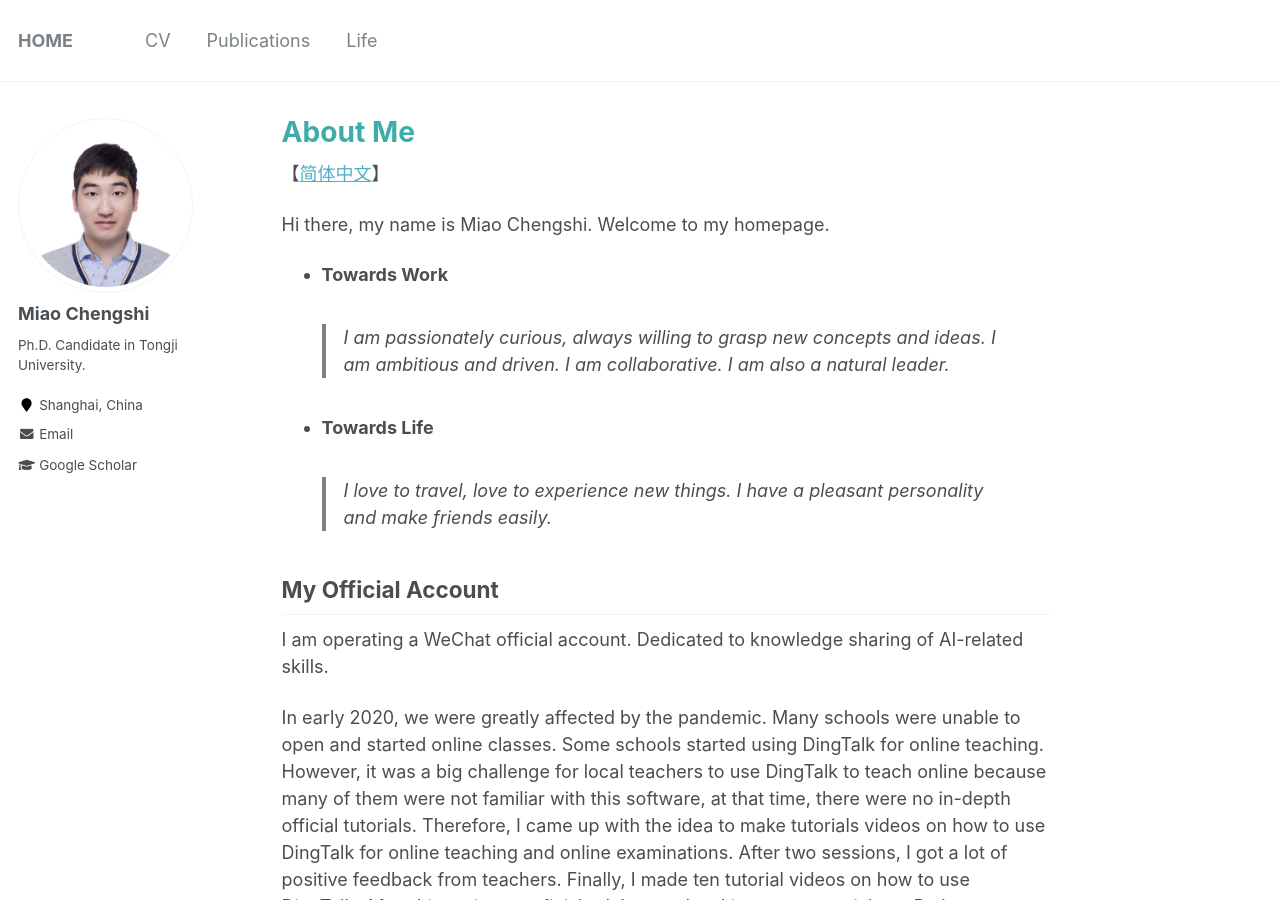
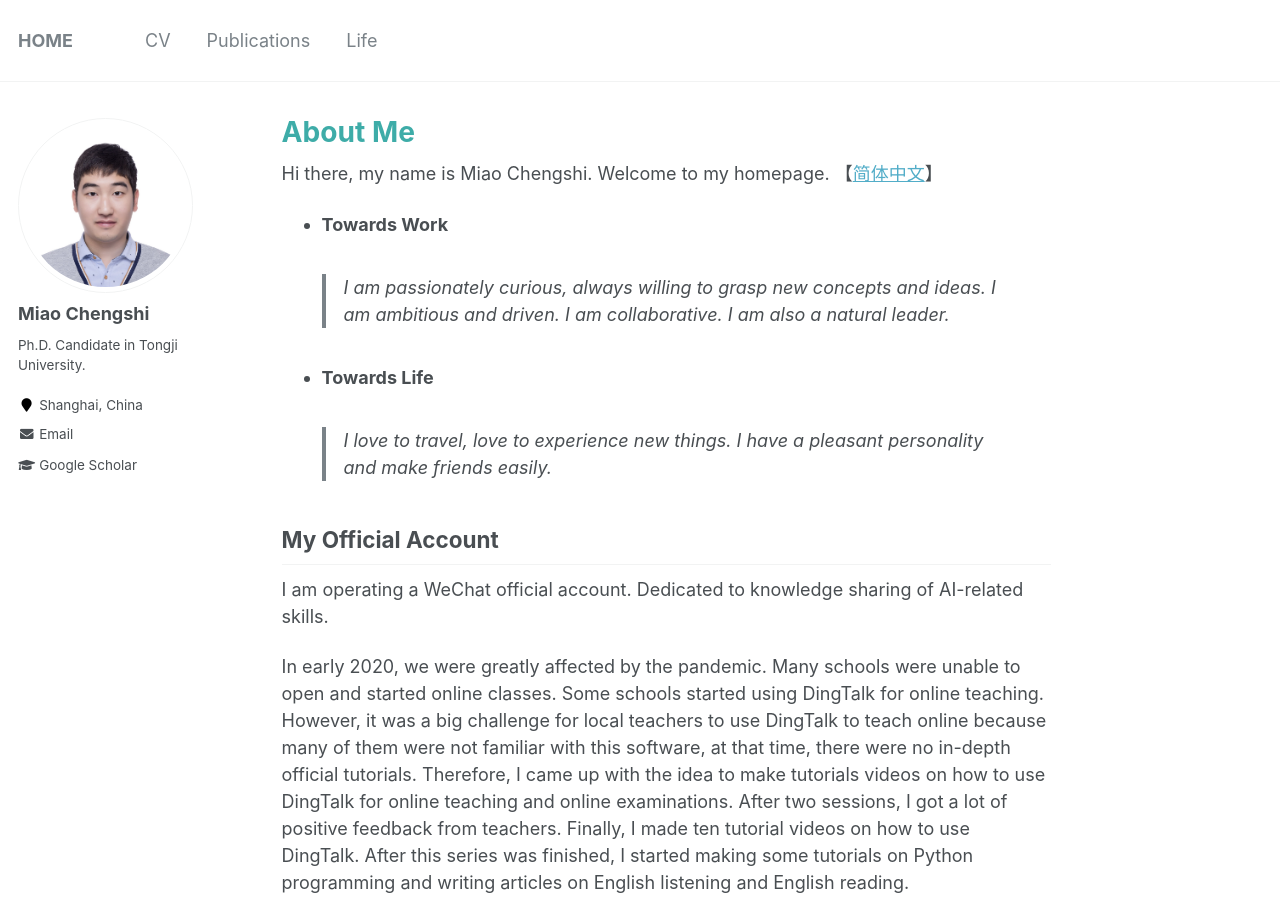
Before and after one commit to miaochengshi/miaochengshi.github.io, a Jekyll site: the page built from _pages/about.md, in a window 1280 px wide and 900 px high. Built offline with Jekyll 4.4.1, drawn with Linux system fonts in a browser that asks for light colours.

```diff
--- a/_pages/about.md
+++ b/_pages/about.md
@@ -8,9 +8,7 @@ redirect_from:
   - /about.html
 ---
 
-【[简体中文](https://miaochengshi.github.io/cn/)】
-
-Hi there, my name is Miao Chengshi. Welcome to my homepage.
+Hi there, my name is Miao Chengshi. Welcome to my homepage. 【[简体中文](https://miaochengshi.github.io/cn/)】
 
 - **Towards Work**
 > I am passionately curious, always willing to grasp new concepts and ideas. I am ambitious and driven. I am collaborative. I am also a natural leader.
```
